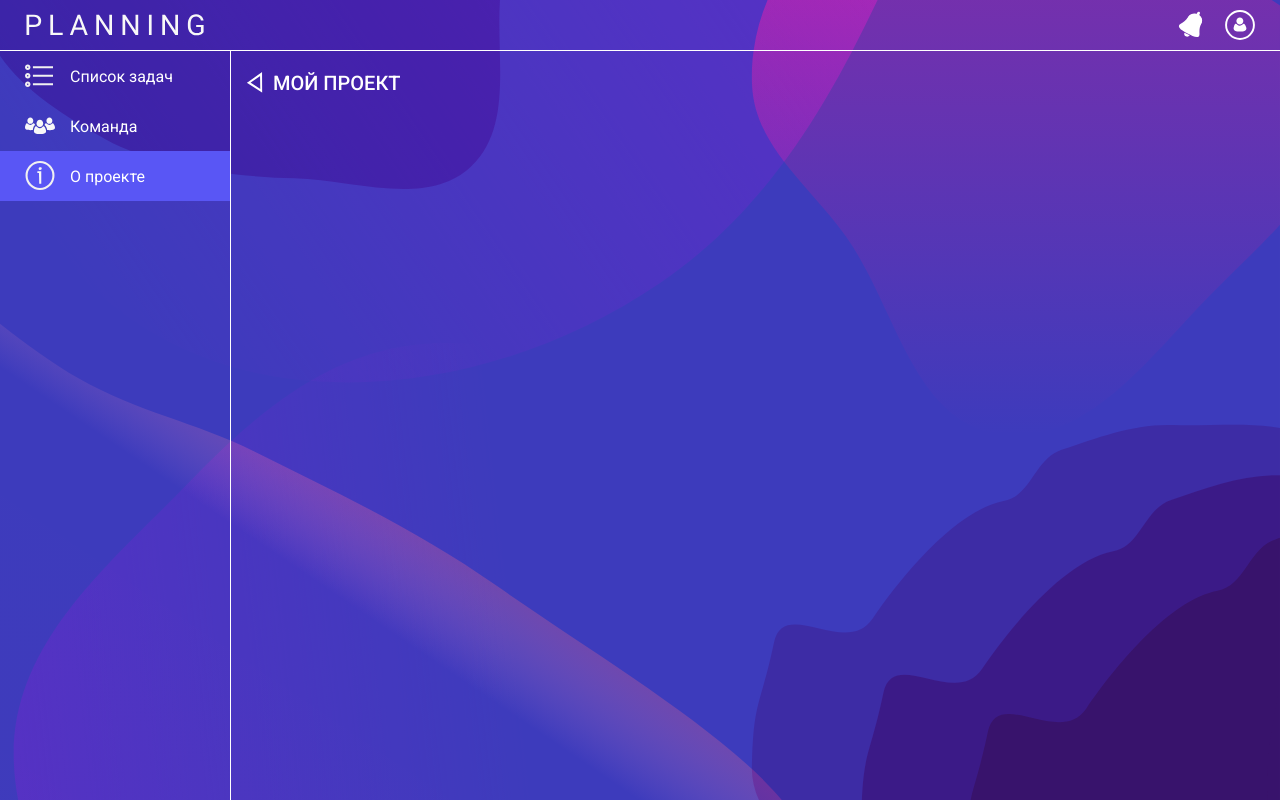
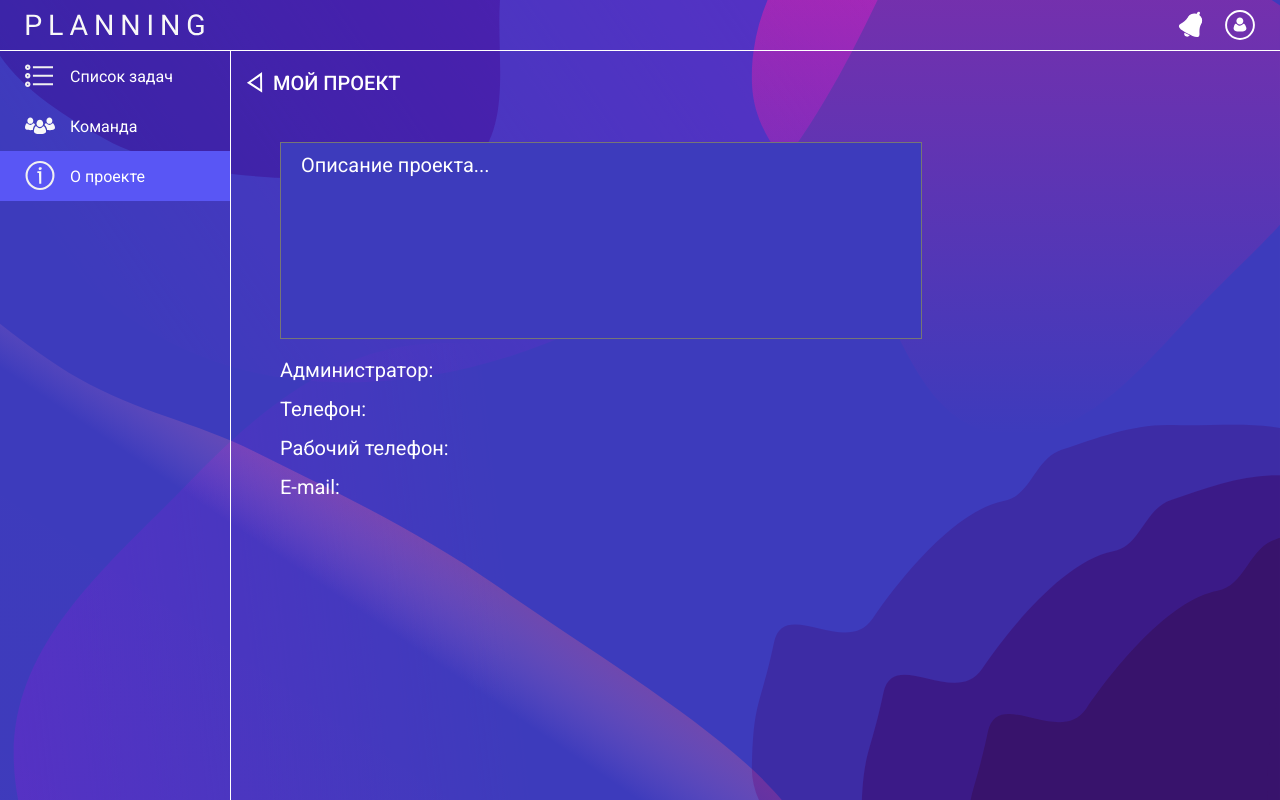
Before and after one commit to ph4546/pitask, a Next.js app: page /aboutProject in a window 1280 px wide. Built offline with nearby package versions, Linux system fonts and the light colour scheme.

Commit message:
Added components and aboutProjectPage

```diff
--- /dev/null
+++ b/components/blocks/violet-textbox.js
@@ -0,0 +1,8 @@
+import styles from '/styles/VioletTextBox.module.css'
+
+function VioletTextBox({placeholder}){
+    return(
+        <textarea className={styles.textarea} placeholder = {placeholder}/>
+    )
+}
+export default VioletTextBox;
--- a/pages/aboutProject/index.js
+++ b/pages/aboutProject/index.js
@@ -3,8 +3,9 @@ import Link from 'next/link'
 import { useState } from 'react'
 import { useMediaQuery } from '/lib/react-helpers'
 import execute from '/lib/prop-helpers'
-import styles from '/styles/Tasks.module.css'
 import stylesLeftMenu from '/styles/LeftMenu.module.css'
+import TextArea from '/components/blocks/violet-textbox'
+import styles from '/styles/AboutProject.module.css'
 const dayjs = require('dayjs')
 import TopMenu from '/components/layout/topMenu.js'
 import LeftMenu from '/components/layout/leftMenu.js'
@@ -14,12 +15,23 @@ import BackAndTitle from '/components/blocks/back-and-title.js'
 export default function AboutProject() {
 
 	return (
+		<>
 		<TopMenu>
 			<LeftMenu sTasks={stylesLeftMenu.link} sTeam={stylesLeftMenu.link} sProject={stylesLeftMenu.link_selected}>
-				<BackAndTitle text="МОЙ ПРОЕКТ" link='/projects'/>
+				<BackAndTitle text="МОЙ ПРОЕКТ" link='/projects' />
 				<div className={styles.content}>
 				</div>
 			</LeftMenu>
 		</TopMenu>
+
+		<div className = {styles.TextBox}>
+			<TextArea placeholder='Описание проекта...' />
+		</div>
+
+			<div className={styles.string}><label>Администратор:</label></div>
+			<div className={styles.string}><label>Телефон:</label></div>
+			<div className={styles.string}><label>Рабочий телефон:</label></div>
+			<div className={styles.string}><label>E-mail:</label></div>
+		</>
 	)
 }
--- a/pages/projects/index.js
+++ b/pages/projects/index.js
@@ -1,5 +1,5 @@
 import { useState } from "react";
-import Modal from "/components/Modal";
+import Modal from "/components/blocks/Modal";
 import styles from "/styles/Projects.module.css";
 
 export default function Home() {
--- /dev/null
+++ b/styles/AboutProject.module.css
@@ -0,0 +1,21 @@
+.TextBox
+{
+    padding-left: 280px;
+}
+
+.content {
+	display: flex;
+	flex-direction: row;
+	gap: 14px;
+
+	padding-top: 70px;
+}
+
+.string
+{
+    color: white;
+    font-family: 'Roboto', sans-serif;
+    font-size: 20px;
+    padding-top: 15px;
+    padding-left: 280px;
+}
--- /dev/null
+++ b/styles/VioletTextBox.module.css
@@ -0,0 +1,19 @@
+.textarea{
+    font-size: 20px;
+    font-family: 'Roboto', sans-serif;
+    background-color: #3D3BBC;
+    color: white;
+    resize: none;
+    width: 600px;
+    height: 180px;
+    padding-left: 20px;
+    padding-top: 10px;
+    padding-right: 20px;
+    padding-bottom: 5px;
+    outline: none;
+}
+
+.textarea::placeholder{
+    color:white;
+    font-family: 'Roboto', sans-serif;
+}
```
Also changed, not shown: components/blocks/searchbox.js (added, +10 -0 lines), styles/SearchBox.module.css (added, +16 -0 lines), components/blocks/Modal.js (renamed from components/Modal.js).
